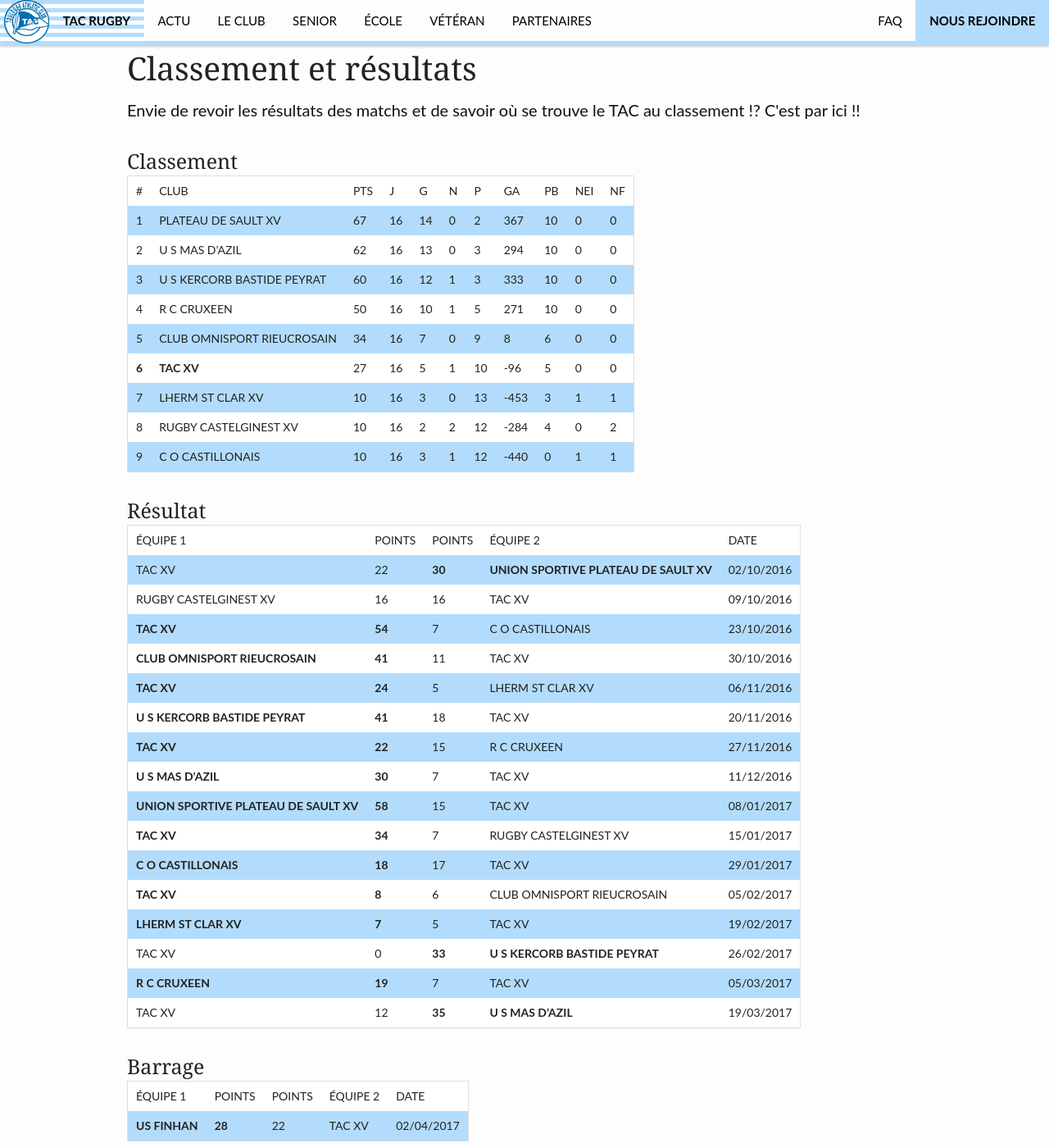
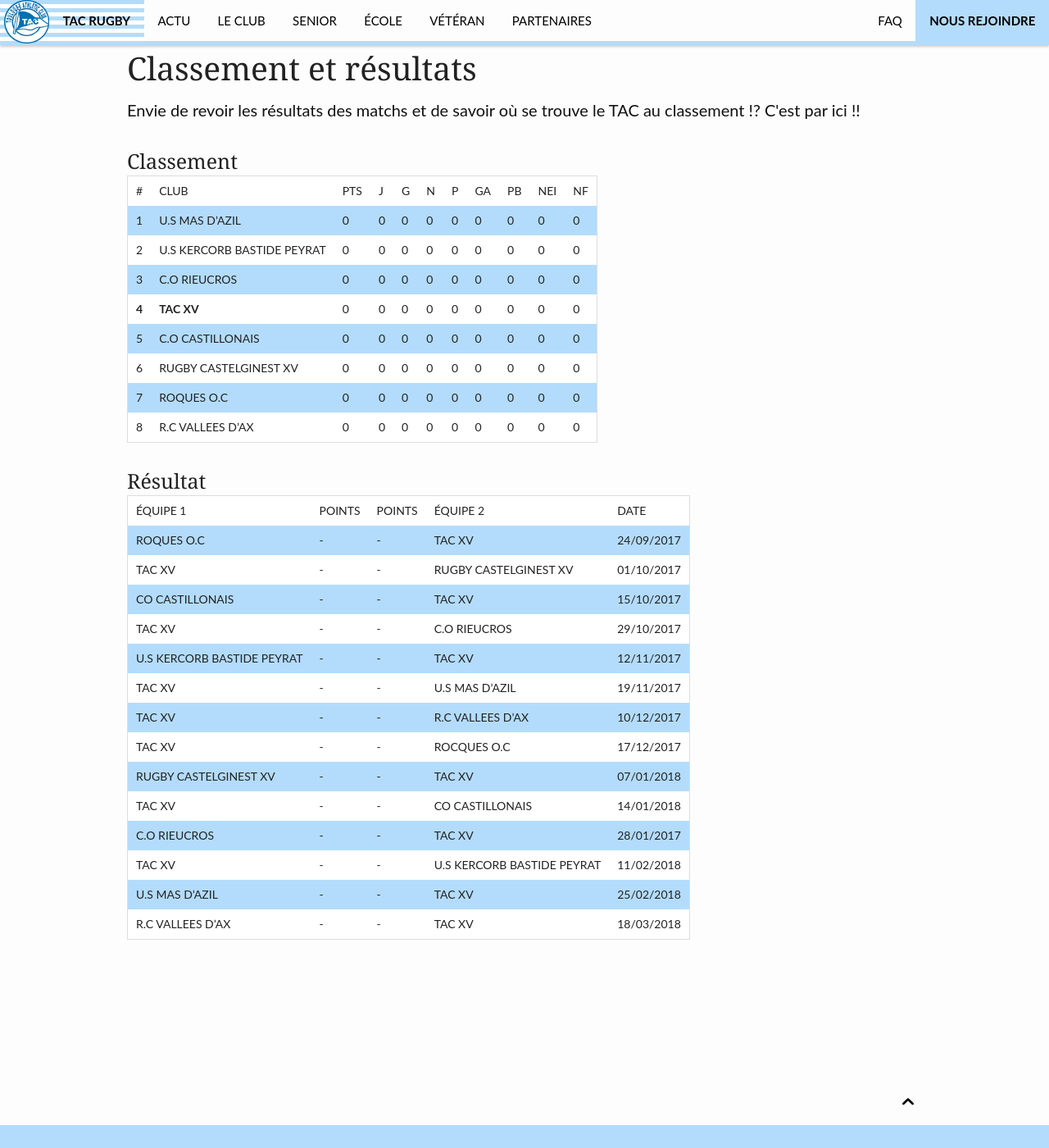
Before and after one commit to aurelien-pacaud/tac-website, a Jekyll site: the page built from _posts/senior/billet/2017-08-01-TAC_XV-CLASSEMENT_SAISON_2017-2018.md, in a window 1280 px wide and 1400 px high, scrolled down 365 px. Shown: the whole window at 82% size. Built offline with Jekyll 4.4.1, drawn with Linux system fonts in a browser that asks for light colours; some of the changed text lies outside the part shown.

Commit message:
Add new score page, add content to the senior section, add news to the new season

```diff
--- /dev/null
+++ b/_posts/senior/billet/2017-08-01-TAC_XV-CLASSEMENT_SAISON_2017-2018.md
@@ -0,0 +1,45 @@
+---
+layout: page-fullwidth
+show_meta: false
+title: "Classement et résultats"
+subheadline: "Où en est l'équipe ?"
+teaser: "Envie de revoir les résultats des matchs et de savoir où se trouve le TAC au classement !? C'est par ici !!"
+header:
+  image_fullwidth: "classement.jpg"
+image:
+    thumb: "http://tac-rugby.com/images/classement.jpg"
+permalink: "/senior/classement/"
+---
+
+### Classement
+
+
+|#    |CLUB                       |PTS|J |G |N |P |GA  |PB|NEI|NF
+|1    |U.S MAS D'AZIL             |0  |0 |0 |0 |0 |0   |0 |0  |0
+|2    |U.S KERCORB BASTIDE PEYRAT |0  |0 |0 |0 |0 |0   |0 |0  |0
+|3    |C.O RIEUCROS               |0  |0 |0 |0 |0 |0   |0 |0  |0
+|**4**|**TAC XV**                 |0  |0 |0 |0 |0 |0   |0 |0  |0
+|5    |C.O CASTILLONAIS           |0  |0 |0 |0 |0 |0   |0 |0  |0
+|6    |RUGBY CASTELGINEST XV      |0  |0 |0 |0 |0 |0   |0 |0  |0
+|7    |ROQUES O.C                 |0  |0 |0 |0 |0 |0   |0 |0  |0
+|8    |R.C VALLEES D'AX           |0  |0 |0 |0 |0 |0   |0 |0  |0
+
+
+### Résultat
+
+
+|ÉQUIPE 1|POINTS|POINTS|ÉQUIPE 2|DATE
+|ROQUES O.C| - | - |TAC XV|24/09/2017
+|TAC XV| - | - |RUGBY CASTELGINEST XV|01/10/2017
+|CO CASTILLONAIS| - | - |TAC XV|15/10/2017
+|TAC XV| - | - |C.O RIEUCROS|29/10/2017
+|U.S KERCORB BASTIDE PEYRAT| - | - |TAC XV|12/11/2017
+|TAC XV| - | - |U.S MAS D'AZIL|19/11/2017
+|TAC XV| - | - |R.C VALLEES D'AX|10/12/2017
+|TAC XV| - | - |ROCQUES O.C|17/12/2017
+|RUGBY CASTELGINEST XV| - | - |TAC XV|07/01/2018
+|TAC XV| - | - |CO CASTILLONAIS|14/01/2018
+|C.O RIEUCROS| - | - |TAC XV|28/01/2017
+|TAC XV| - | - |U.S KERCORB BASTIDE PEYRAT|11/02/2018
+|U.S MAS D'AZIL| - | - |TAC XV|25/02/2018
+|R.C VALLEES D'AX| - | - |TAC XV|18/03/2018
```
Also changed, not shown: _data/socialmedia.yml (+7 -2 lines), _posts/actu/2017-05-01-TAC_A_JOUER_2017.md (added, +23 -0 lines), _posts/actu/2017-05-06-TAC_A_JOUER_2017.md (deleted, +0 -20 lines), _posts/actu/2017-06-01-ASSEMBLEE_GENERALE_2017.md (added, +20 -0 lines), _posts/actu/2017-08-07-REPRISE_2017-2018.md (added, +28 -0 lines), _posts/senior/billet/2016-09-01-TAC_XV-CLASSEMENT_SAISON_2016-2017.md (renamed from pages/senior_resultat.md, +1 -1 lines), pages/contact.md (+1 -2 lines), pages/ecole.md (+10 -5 lines), pages/pages-root-folder/index.md (+15 -15 lines), pages/senior.md (+10 -1 lines), images/actu/ag-thumb.jpg (added), images/actu/ag.jpg (added), images/actu/ag.png (added), images/actu/header-tacajouer.jpg (added), 1 more files, 1 other file.
